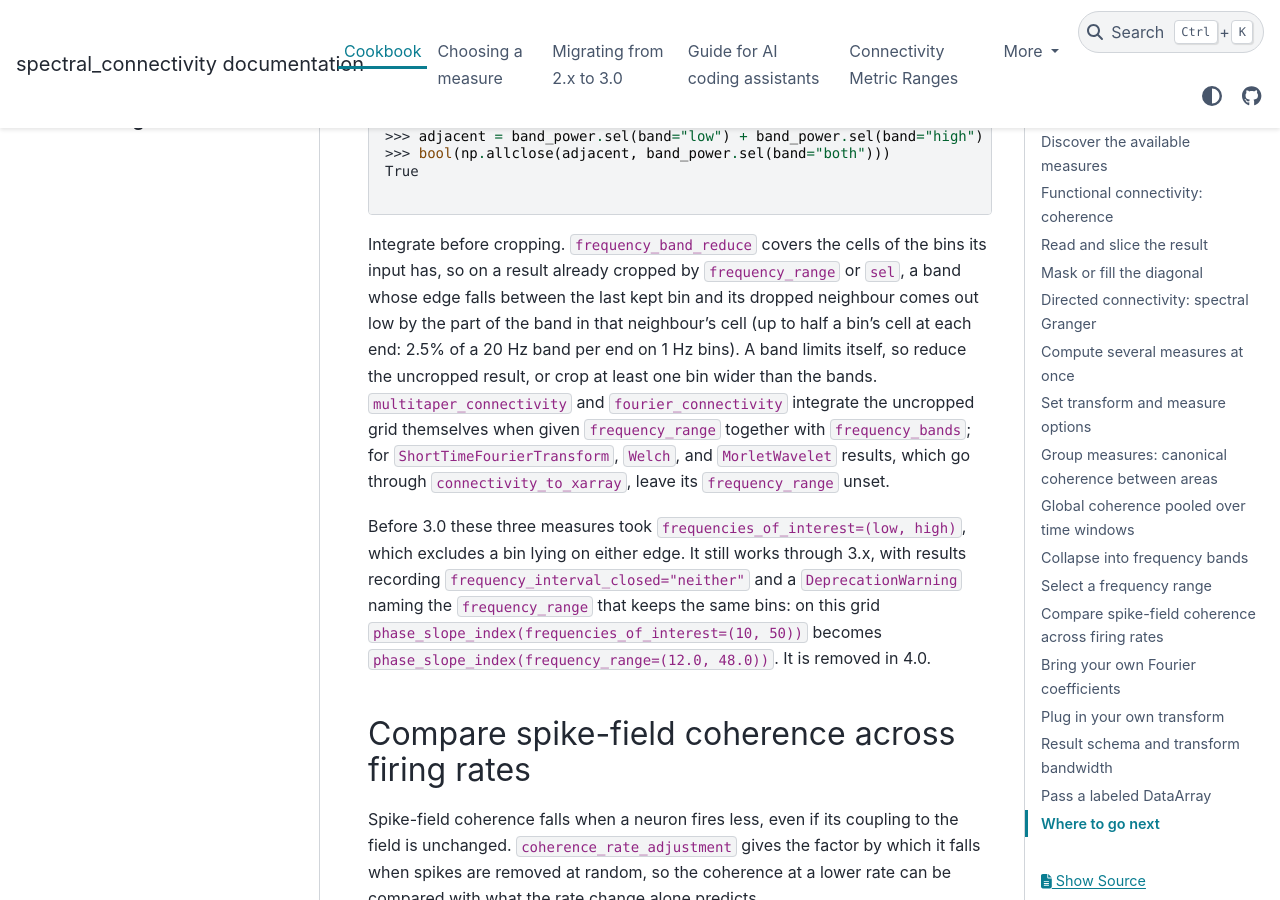
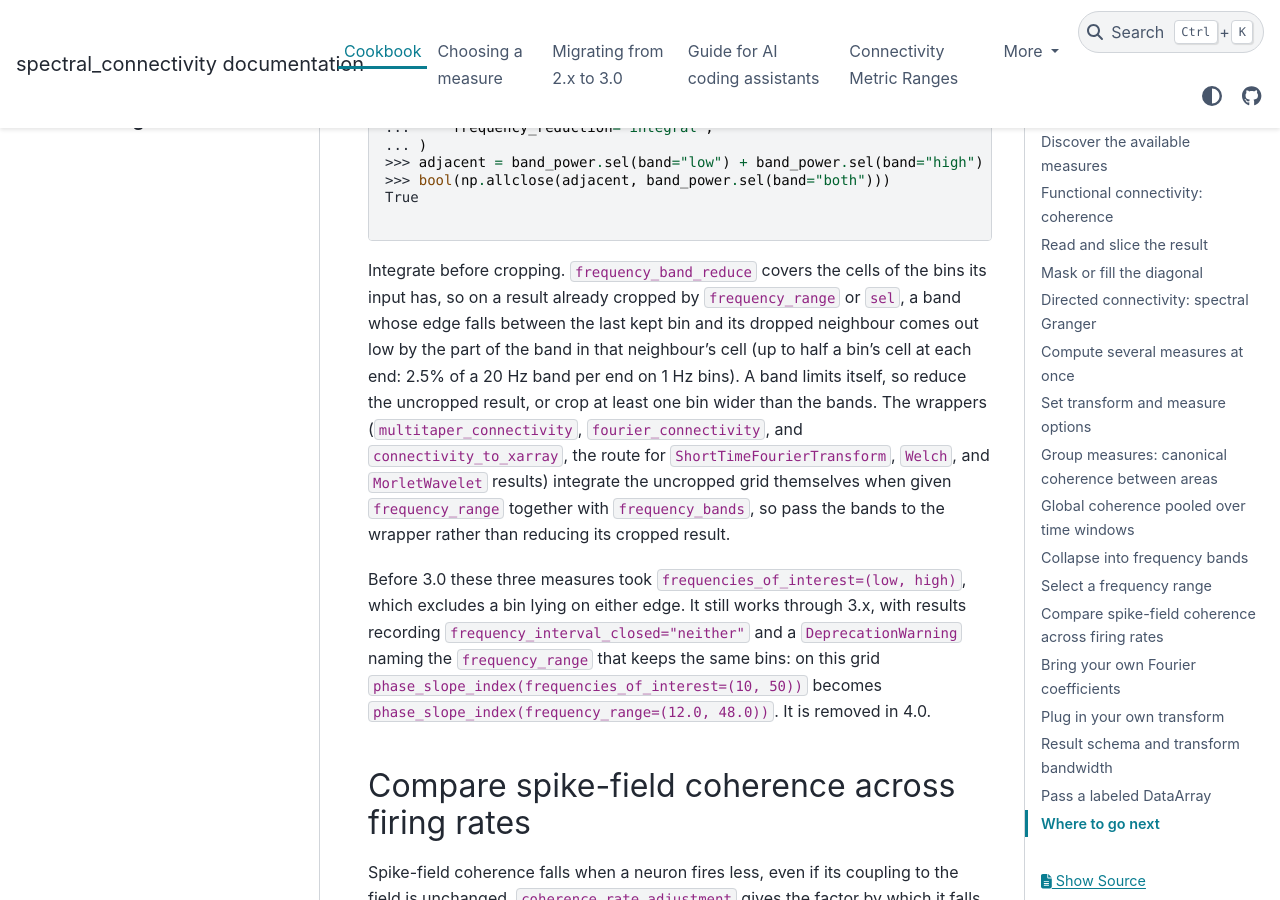
Before and after one commit to Eden-Kramer-Lab/spectral_connectivity, a Sphinx documentation site: the page built from docs/cookbook.md, in a window 1280 px wide and 900 px high, scrolled down 10612 px. Built offline with Sphinx 7.4.7 and the PyData theme 0.15.4, drawn with Linux system fonts in a browser that asks for light colours; pages that are not in the unit, such as notebooks, are missing from menus; the version number could not be read and is left out; some of the changed text lies outside the part shown.

Commit message:
Document connectivity_to_xarray's measure lists and frequency options
CHANGELOG, README and cookbook no longer tell users to leave
frequency_range unset for transforms whose bands they integrate.

Co-Authored-By: Claude Opus 5.5 <noreply@anthropic.com>

```diff
--- a/docs/cookbook.md
+++ b/docs/cookbook.md
@@ -259,7 +259,8 @@ Each setting has one route, so a common setting placed in `transform_kwargs`
 raises `ValueError` instead of silently competing with its named argument, and
 a misspelled key in either mapping raises `TypeError`. `connectivity_to_xarray`
 takes an existing transform, so it has `connectivity_kwargs` (and the named
-`group_labels` and `frequency_range`) but no `transform_kwargs`. The working
+`group_labels`, `frequency_range`, `frequency_decimation`, `frequency_bands`,
+and `frequency_reduction`) but no `transform_kwargs`. The working
 precision `dtype` and the Wilson factorization's `minimum_phase_tolerance` and
 `minimum_phase_max_iterations`, used by the directed measures, are named
 arguments of every wrapper; in `connectivity_kwargs` they raise `ValueError`.
@@ -512,11 +513,12 @@ band whose edge falls between the last kept bin and its dropped neighbour
 comes out low by the part of the band in that neighbour's cell (up to half a
 bin's cell at each end: 2.5% of a 20 Hz band per end on 1 Hz bins). A band
 limits itself, so reduce the uncropped
-result, or crop at least one bin wider than the bands. `multitaper_connectivity`
-and `fourier_connectivity` integrate the uncropped grid themselves when given
-`frequency_range` together with `frequency_bands`; for
-`ShortTimeFourierTransform`, `Welch`, and `MorletWavelet` results, which go
-through `connectivity_to_xarray`, leave its `frequency_range` unset.
+result, or crop at least one bin wider than the bands. The wrappers
+(`multitaper_connectivity`, `fourier_connectivity`, and `connectivity_to_xarray`,
+the route for `ShortTimeFourierTransform`, `Welch`, and `MorletWavelet` results)
+integrate the uncropped grid themselves when given `frequency_range` together
+with `frequency_bands`, so pass the bands to the wrapper rather than reducing
+its cropped result.
 
 Before 3.0 these three measures took `frequencies_of_interest=(low, high)`,
 which excludes a bin lying on either edge. It still works through 3.x, with
```
Also changed, not shown: CHANGELOG.md (+15 -3 lines), README.md (+7 -2 lines).
